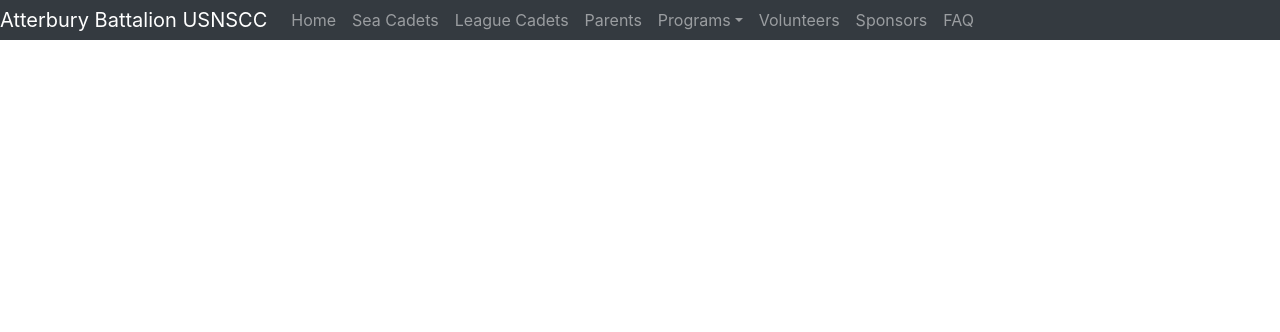
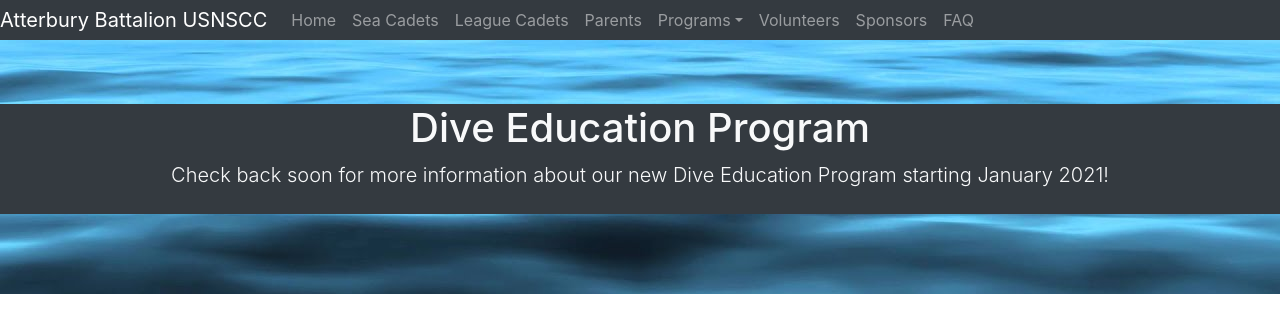
Before and after one commit to kyleburnsdev/atterburyseacadetsorg, a website: page src/scuba.html in a window 1280 px wide. Drawn offline with nearby package versions, Linux system fonts and the light colour scheme.

Commit message:
adds placeholder text for scuba page

```diff
--- a/src/scuba.html
+++ b/src/scuba.html
@@ -50,6 +50,12 @@
             </div>
           </nav>
           <main id="main" role="main">
+              <header class="jumbotron jumbotron-fluid bg-dark text-light hero-container">
+                <div class="container-fluid text-center bg-dark">
+                  <h1>Dive Education Program</h1>
+                  <p class="lead pb-4">Check back soon for more information about our new Dive Education Program starting January 2021!</p>
+                </div>
+              </header>
           </main>
           <script src="https://code.jquery.com/jquery-3.5.1.slim.min.js" integrity="sha384-DfXdz2htPH0lsSSs5nCTpuj/zy4C+OGpamoFVy38MVBnE+IbbVYUew+OrCXaRkfj" crossorigin="anonymous"></script>
   <script src="https://cdn.jsdelivr.net/npm/popper.js@1.16.0/dist/umd/popper.min.js" integrity="sha384-Q6E9RHvbIyZFJoft+2mJbHaEWldlvI9IOYy5n3zV9zzTtmI3UksdQRVvoxMfooAo" crossorigin="anonymous"></script>
```
